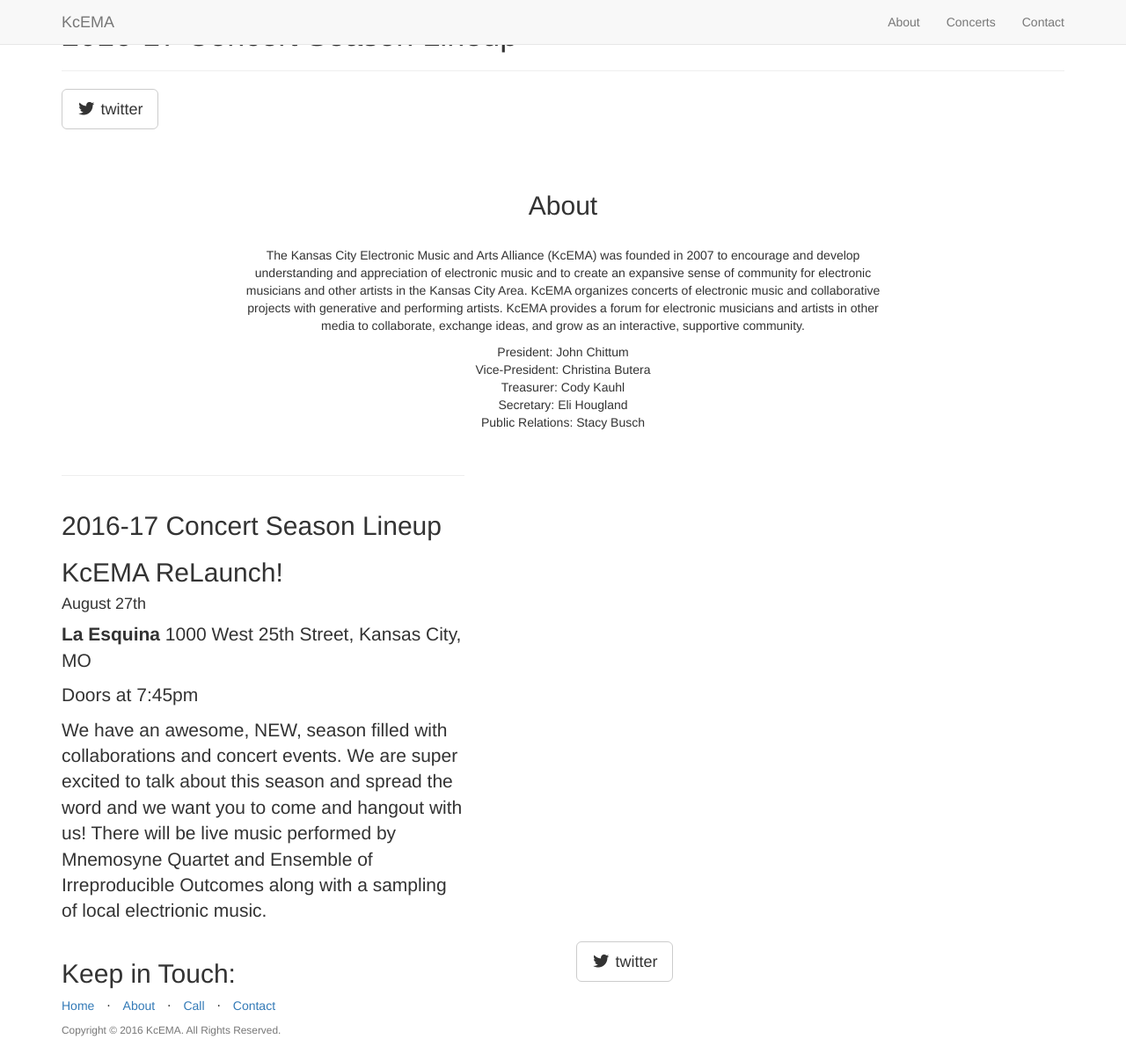
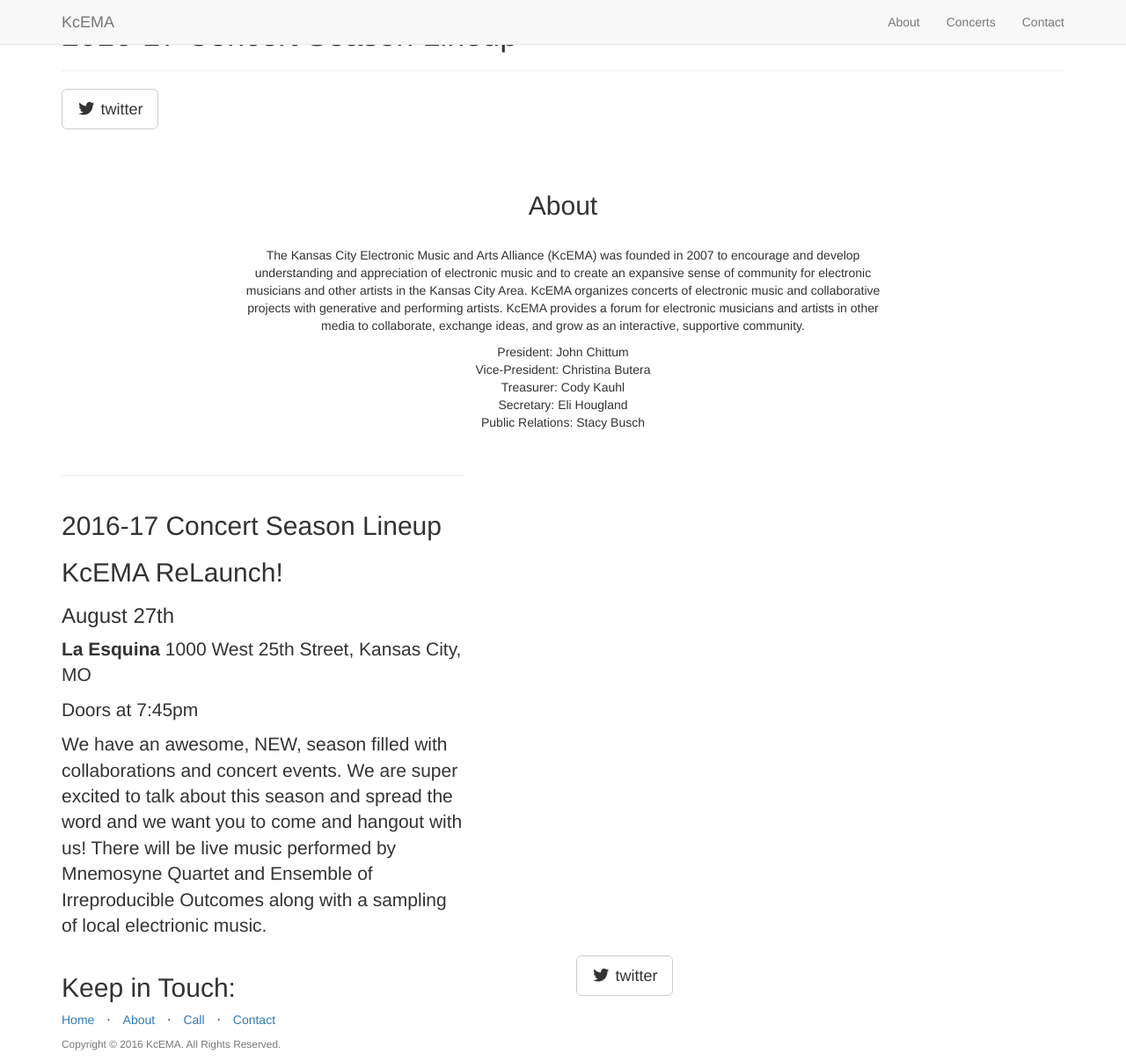
Before and after one commit to kcema/home, a Jekyll site: the page built from _posts/2014-09-21-services-1.markdown, in a window 1280 px wide and 1206 px high. Shown: the whole window at 88% size. Built offline with Jekyll 4.4.1, drawn with Linux system fonts in a browser that asks for light colours; nearby versions of some CDN libraries; library files that are not in the unit come from our copies.

Commit message:
header change

```diff
--- a/_posts/2014-09-21-services-1.markdown
+++ b/_posts/2014-09-21-services-1.markdown
@@ -9,7 +9,7 @@
 ## KcEMA ReLaunch! ##
 
 
-#### August 27th ####
+### August 27th ###
 
 **La Esquina**
 1000 West 25th Street, Kansas City, MO
```
